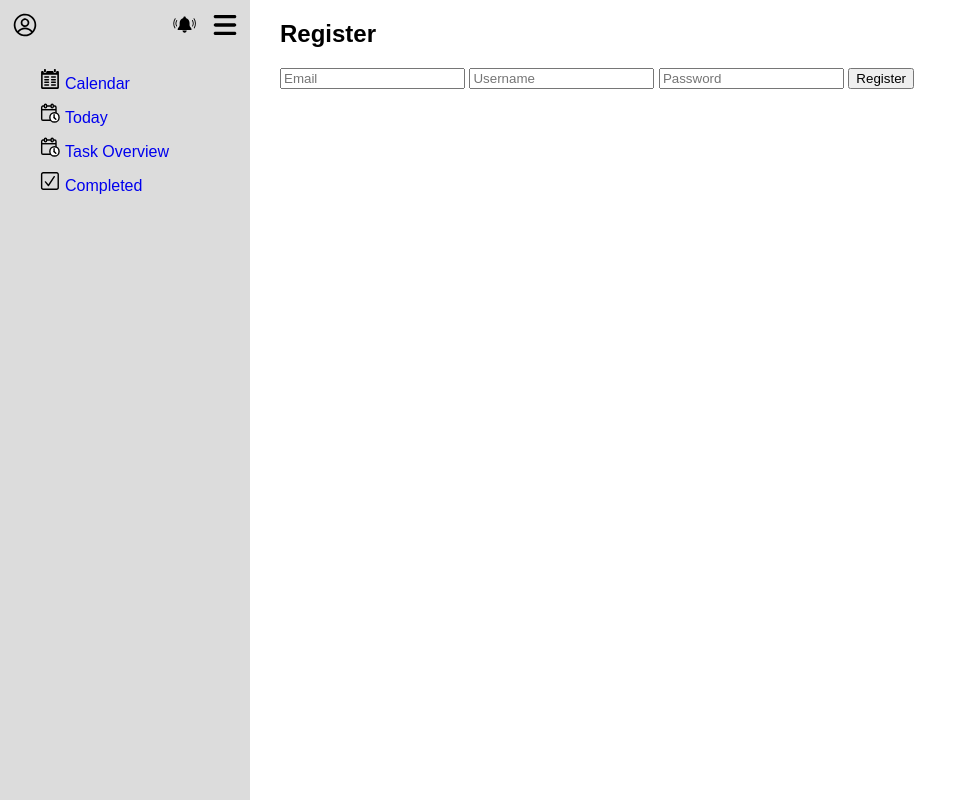
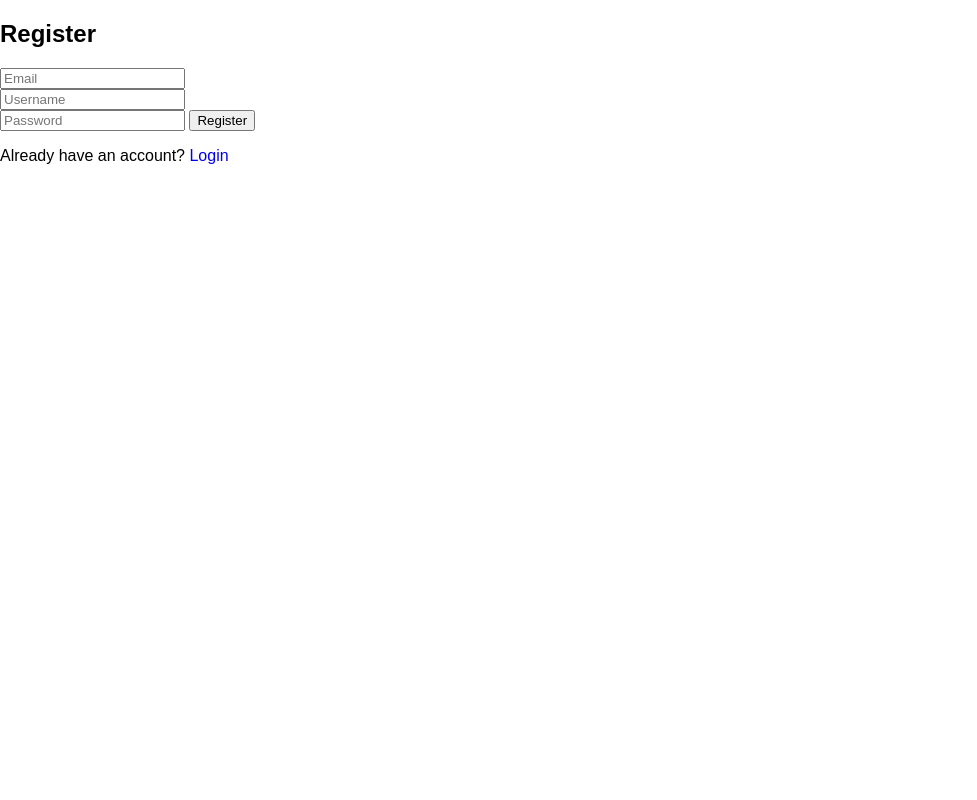
Before and after one commit to isstylertho/CSC450_TaskManagementSystem, a Flask app: page /register in a window 1280 px wide. Shown: the whole page, without its empty margins (0-977 px from the left). Run offline with Flask 2, Linux system fonts and the light colour scheme; data that the repository does not hold is empty.

Commit message:
Updated login/register pages to not include anything but form. Also added a redirect for the URL http://127.0.0.1 so that no error shows when URL is clicked from terminal

```diff
--- a/application/src/app.py
+++ b/application/src/app.py
@@ -39,13 +39,6 @@ login_manager.login_view = 'login'  # Specify the login route for redirection
 with app.app_context():
     db.create_all()
 
-# Checks if user is logged in
-# @app.route('/')
-# def index():
-#     if current_user.is_authenticated:
-#         return redirect(url_for('main.dashboard')) #direct to overview
-#     return render_template('login.html') #directs user to log in if not already
-
 # Load user function for Flask-Login
 @login_manager.user_loader
 def load_user(user_id):
@@ -62,6 +55,12 @@ def sync_session_with_user():
         print(f"Session userID: {session.get('userID')}")
         print(f"Current user authenticated: {current_user.is_authenticated}")
         print(f"Current user ID: {current_user.get_id() if current_user.is_authenticated else None}")
+
+#this sets up a redirect whenever you click the URL in the terminal after running (http://127.0.0.1)
+@app.route('/')
+def home():
+    # Redirect to the login page
+    return redirect(url_for('taskOverview'))
 
 # User authentication routes
 @app.route('/login', methods=['GET', 'POST'])
@@ -80,7 +79,7 @@ def login():
         if user and check_password_hash(user.Password, password):
             login_user(user)
             session['userID'] = user.UserID  # Store userID in session
-            return redirect(url_for('calendarView'))
+            return redirect(url_for('taskOverview'))
         elif user and not check_password_hash(user.Password, password):
             print("Password entered is incorrect")
             return render_template('login.html', error="Invalid userID or password")
--- a/templates/register.html
+++ b/templates/register.html
@@ -7,22 +7,7 @@
     <script src="script.service.js" defer></script>
 </head>
 <body>
-    <section class="left-side-navigation">
-        <header class="left-side-header">
-            <a href="UserProfile"><img src="{{ url_for('static', filename='images/UserProfile.svg') }}" alt="UserProfile" style="width:30px;height:30px;"></a>
-            <a href="Notifications"><img src="{{ url_for('static', filename='images/Notifications.svg') }}" alt="Notifications" style="width:30px;height:30px;"></a>
-            <a href="Settings"><img src="{{ url_for('static', filename='images/Settings.svg') }}" alt="Settings" style="width:30px;height:30px;"></a>
-        </header>
-        <nav>
-            <ul>
-                <li><a href="calendar-view.html"><img src="{{ url_for('static', filename='images/CalendarIcon.svg') }}" alt="UserProfile" style="width:20px;height:20px;">Calendar</a></li>
-                <li><a href="today.html"><img src="{{ url_for('static', filename='images/Today.svg') }}" alt="UserProfile" style="width:20px;height:20px;">Today</a></li>
-                <li><a href="overview.html"><img src="{{ url_for('static', filename='images/Today.svg') }}" alt="UserProfile" style="width:20px;height:20px;">Task Overview</a></li>
-                <li><a href="completed-tasks.html"><img src="{{ url_for('static', filename='images/Completed.svg') }}" alt="UserProfile" style="width:20px;height:20px;">Completed</a></li>
-            </ul>
-        </nav>
-    </section>
-    <section class="right-side-main-content">
+    <section class="login-register-main-content">
         <main>
             <div class="container">
                 <h1>Register</h1>
@@ -42,6 +27,7 @@
                     {% endif %}
                 {% endwith %}
 
+                <p>Already have an account? <a href="{{ url_for('login') }}">Login</a></p>
             </div>
         </main>
     </section>
```
Also changed, not shown: templates/login.html (+1 -16 lines).
